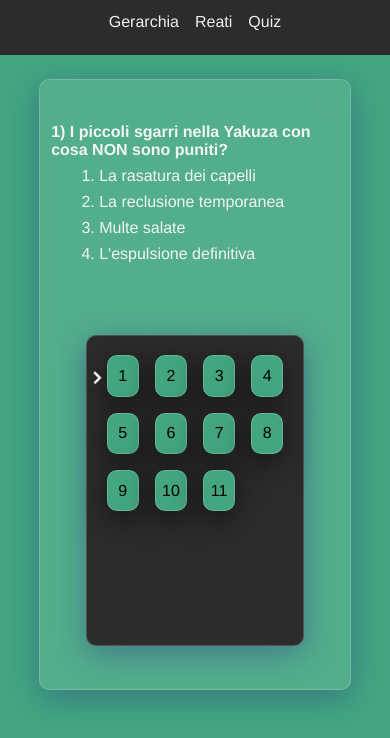
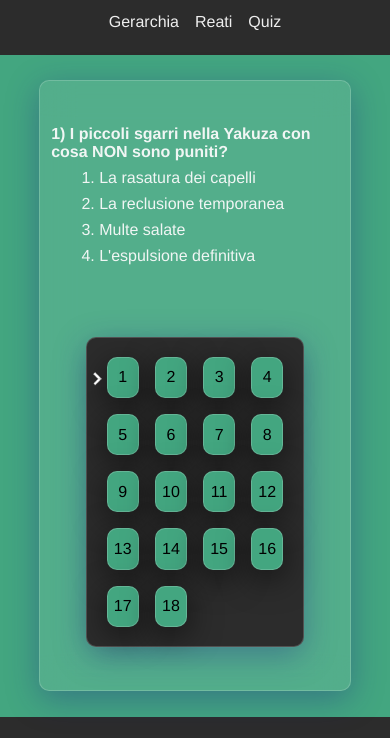
Before and after one commit to Anaconda04777/Wiki_Mafia, a plain HTML site: page pagine/quiz.html in a window 390 px wide. Shown: the part 98-836 px from the top of the page. Drawn offline with Linux system fonts and the light colour scheme.

Commit message:
òsgflkdòlsgkgò

```diff
--- a/pagine/storia.html
+++ /dev/null
@@ -1,45 +0,0 @@
-<!DOCTYPE html>
-<html lang="it">
-<head>
-    <meta charset="UTF-8">
-    <meta http-equiv="X-UA-Compatible" content="IE=edge">
-    <meta name="viewport" content="width=device-width, initial-scale=1.0">
-    <link rel="stylesheet" href="../style/global.css">
-    <title>Storia</title>
-</head>
-<body>
-    <header class="centrator p1">
-        <h1 class="m0">Wiki Mafia</h1> <!--Testo non ancora deciso ovviamente-->
-        <div class="pagine">
-            <a href="/pagine/index.html" class="m0">Home</a>
-            <a href="/pagine/mafieEstere.html" class="m0">Mafie estere</a>
-            <a href="/pagine/mafieItalia.html" class="m0">Mafie italiane</a>
-            <a href="/pagine/gerarchia.html" class="m0">Gerarchia</a>
-            <a href="/pagine/reati.html" class="m0">Reati</a>
-            <a href="/pagine/quiz.html" class="m0">Quiz</a>
-        </div>
-    </header>
-
-    <main>
-        <h1>Work in progress</h1>
-    </main>
-
-    <footer class="bg1 p2">
-        <div class="pagine">
-            <a href="/pagine/index.html" class="m0">Home</a>
-            <a href="/pagine/mafieEstere.html" class="m0">Mafie estere</a>
-            <a href="/pagine/mafieItalia.html" class="m0">Mafie italiane</a>
-            <a href="/pagine/gerarchia.html" class="m0">Gerarchia</a>
-            <a href="/pagine/reati.html" class="m0">Reati</a>
-            <a href="/pagine/quiz.html" class="m0">Quiz</a>
-        </div>
-        <div class="social">
-            <!--Poi ci mettiamo i png-->
-            <a href=""><img src="../Assets/social/facebook.png" alt="Facebook"></a>
-            <a href=""><img src="../Assets/social/instagram.png" alt="Instagram"></a>
-            <a href=""><img src="../Assets/social/twitter.png" alt="Twitter"></a>
-            <a href=""><img src="../Assets/social/youtube.png" alt="YouTube"></a>
-        </div>
-    </footer>
-</body>
-</html>
--- a/script/mafieEstero.js
+++ b/script/mafieEstero.js
@@ -1,3 +1,8 @@
+
+// Per il prof Ugolotti: questa pagina è stata fatta interamente dallo studente Giuseppe Didonna.
+// La studentessa De Marinis Ilaria ci tiene a dichiarare che non approva il metodo da lui utilizzato e la ringrazie per la sua attenzione e comprensione.
+
+
 let btnCamorra
 let btnNdrangheta
 let btnSacraCorona
--- a/script/mafieItalia.js
+++ b/script/mafieItalia.js
@@ -1,3 +1,8 @@
+
+// Per il prof Ugolotti: questa pagina è stata fatta interamente dallo studente Giuseppe Didonna.
+// La studentessa De Marinis Ilaria ci tiene a dichiarare che non approva il metodo da lui utilizzato e la ringrazie per la sua attenzione e comprensione.
+
+
 let btnCamorra
 let btnNdrangheta
 let btnSacraCorona
--- a/script/quiz.js
+++ b/script/quiz.js
@@ -62,9 +62,44 @@ const domande = [
         rispostaCorretta : "Rosario Livitano",
     },
     {
-        titolo : "Il consigliere ha l'autorità di dare degli ordini al boss?",
+        titolo : "Il consigliere ha l'autorità di dare degli ordini al boss.",
         risposte : ["Vero", "Falso"],
         rispostaCorretta : "Falso",
+    },
+    {
+        titolo : "Quale è la gerarchia corretta?",
+        risposte : ["Boss - Caporegime - Vicecapo - Consigliere", "Boss - Consigliere - Vicecapo - Caporegime", "Consigliere - Boss - Caporegime - Vicecapo", "Consigliere - Boss - Vicecapo - Caporegime"],
+        rispostaCorretta : "Boss - Consigliere - Vicecapo - Caporegime",
+    },
+    {
+        titolo : "Un soldato può ricoprire altre cariche.",
+        risposte : ["Vero", "Falso"],
+        rispostaCorretta : "Vero",
+    },
+    {
+        titolo : "Il riciclaggio è:",
+        risposte : ["Un insieme di strategie e metodologie volte al recupero di materiali utili dai rifiuti al fine di riutilizzarli","una serie di pratiche utilizzata dalla criminalità organizzata per coprire denaro sporco","Entrambi", "Nessuna delle risposte precedenti."],
+        rispostaCorretta : "Vero",
+    },
+    {
+        titolo : "",
+        risposte : [],
+        rispostaCorretta : "",
+    },
+    {
+        titolo : "",
+        risposte : [],
+        rispostaCorretta : "",
+    },
+    {
+        titolo : "",
+        risposte : [],
+        rispostaCorretta : "",
+    },
+    {
+        titolo : "",
+        risposte : [],
+        rispostaCorretta : "",
     }
 
 
@@ -98,24 +133,24 @@ function creaElementi() {
         <div id=${i} class="hide f-l">
             <h2>${i+1}) ${e.titolo}</h2>
             <ol>
-                <li class="m0">${e.risposte[0]}</li>
-                <li class="m0">${e.risposte[1]}</li>
-                <li class="m0">${e.risposte[2]}</li>
-                <li class="m0">${e.risposte[3]}</li>
+                ${addRiposte(e)}
             </ol>
         </div>
         `
     });
 
 
-
     //tabella domande
     for (let i = 0; i < domande.length; i++) {
-        tabellaDomande.innerHTML += `<div class="card m0 centrator c${i}">${i+1}</div>`
+        tabellaDomande.innerHTML += `<div class="card m0 centrator">${i+1}</div>`
     }
 
+}
 
-
+function addRiposte(e) {
+    let x = "";
+    e.risposte.forEach(g => x += `<li class="m0">${g}</li>`);
+    return x;
 }
 
 function eventListenerDomande(e) {
--- a/script/reati.js
+++ b/script/reati.js
@@ -10,7 +10,7 @@ const reati = [
         titolo:"Usura",
         id:"reato-2",
         img:"../Assets/reati/usura.jpg",
-        testo:"L'usura è la pratica che consiste nel fornire prestiti a tassi di interesse molto elevati, tali da rendere il loro rimborso molto difficile o impossibile. questa pratica illegale può spingere il debitore ad accettare condizioni svantaggiose, per esempio nella vendita di un bene as un prezzo più basso del suo valore effettivo, oppure il creditore a compiere atti illeciti ai danni del debitore per indurlo a pagare."
+        testo:"L'usura è la pratica che consiste nel fornire prestiti a tassi di interesse molto elevati, tali da rendere il loro rimborso molto difficile o impossibile. Questa pratica illegale può spingere il debitore ad accettare condizioni svantaggiose, per esempio nella vendita di un bene as un prezzo più basso del suo valore effettivo, oppure il creditore a compiere atti illeciti ai danni del debitore per indurlo a pagare."
     },
     {
         titolo:"Appalti illeciti",
@@ -22,13 +22,13 @@ const reati = [
         titolo:"Estorsione",
         id:"reato-4",
         img:"../Assets/reati/estorsione.png",
-        testo:"L'estorsione, in diritto, è un reato commesso da chi, con violenza o minaccia, costringe uno o più soggetti a fare o a non fare qualche atto, procura a sé o ad altri un ingiusto profitto con altrui danno. </br> in particolare, la mafia si serve della cosiddetta «protezione», un'attività criminale inquadrabile nell'ambito del racket(attività criminali finalizzate a controllare determinati settori delle attività economiche e commerciali), generalmente volta ad ottenere da parte di un operatore economico un pagamento periodico in cambio di una presunta offerta di protezione (o, In Italia, «pizzo»)."
+        testo:"L'estorsione, in diritto, è un reato commesso da chi, con violenza o minaccia, costringe uno o più soggetti a fare o a non fare qualche atto, procura a sé o ad altri un ingiusto profitto con altrui danno. </br> In particolare, la mafia si serve della cosiddetta «protezione», un'attività criminale inquadrabile nell'ambito del racket(attività criminali finalizzate a controllare determinati settori delle attività economiche e commerciali), generalmente volta ad ottenere da parte di un operatore economico un pagamento periodico in cambio di una presunta offerta di protezione (o, In Italia, «pizzo»)."
     },
     {
         titolo:"Traffico e Spaccio di droga",
         id:"reato-5",
         img:"../Assets/reati/spaccio.jpg",
-        testo:"Il traffico di droga, propriamente narcotraffico, o traffico di stupefacenti, è il sistema di compravendita illegale delle sostanze stupefacenti. </br> Quest’attività è considerata una delle principali fonti di entrate di tutte le organizzazioni criminali di stampo mafioso, nonché dei cosiddetti cartelli della droga dell'America centrale e dell'America Latina."
+        testo:"Il traffico di droga, propriamente narcotraffico, o traffico di stupefacenti, è il sistema di compravendita illegale delle sostanze stupefacenti. </br> Quest’attività è considerata una delle principali fonti di entrate di tutte le organizzazioni criminali di stampo mafioso, specialmente per i cosiddetti cartelli della droga dell'America centrale e dell'America Latina."
     },
     {
         titolo:"Sfruttamento della Prostituzione",
--- a/style/gerarchia.css
+++ b/style/gerarchia.css
@@ -1,3 +1,8 @@
+
+main {
+  margin-left: 20vw;
+  margin-right: 20vw;
+}
 
 .card {
   position: relative;
@@ -75,7 +80,6 @@ svg {
 
 /*-------------------*/
 #container {
-  margin: 0 10vw; /*ma questo margin? ti consiglio di toglierlo, schiaccia troppo le card, al massimo lavora sulle*/
   display: grid;
   grid-template-columns: 1fr 1.5fr 1fr;
   grid-template-rows: 1fr 1fr 0.7fr 0.7fr 0.7fr;
@@ -100,7 +104,8 @@ svg {
 @media only screen and (max-width: 1230px) {
 
   main {
-    margin: 0 10vw;
+    margin-left: 10vw;
+    margin-right: 10vw;
   }
 
   #container {
@@ -121,7 +126,8 @@ svg {
 
 @media only screen and (max-width: 700px) {
   main {
-      margin: 0 0;
+    margin-left: 3vw;
+    margin-right: 3vw;
   }
 
   #container {
--- a/style/global.css
+++ b/style/global.css
@@ -14,6 +14,9 @@ al nostro progetto + cose utili*/
 
 body {
     background-color: var(--color2);
+    min-height: 100vh;
+    display:flex;
+    flex-direction:column;
 }
 
 * {
@@ -27,12 +30,12 @@ p {
     font-weight: lighter;
 }
 main {
-    margin: 0 15vw;
+    margin-top: 3vh;
+    margin-bottom: 3vh;
 }
 /*header -----------------*/
 
 header {
-    margin-bottom: 1.5rem;
     background-color: var(--color1);
 }
 
@@ -56,9 +59,8 @@ header * {
 footer {
     display: flex;
     justify-content: space-between;
-    margin-top: 1.5rem;
+    margin-top: auto;
     background-color: var(--color1);
-
 }
 
 footer * {
--- a/style/index.css
+++ b/style/index.css
@@ -1,5 +1,6 @@
 main {
-    margin: 0 25vw;
+    margin-left: 25vw;
+    margin-right: 25vw;
 }
 
 .par-introduttivo {
@@ -102,7 +103,8 @@ main {
 
 @media only screen and (max-width: 700px) {
     main {
-        margin: 0 15vw;
+        margin-left: 15vw;
+        margin-right: 15vw;
     }
 
     .container {
--- a/style/mafiaEstero.css
+++ b/style/mafiaEstero.css
@@ -15,7 +15,8 @@
     background: linear-gradient(to right, var(--color1) 0px, transparent 150px), url(../Assets/mafieEstero/italoamericana.jpg)var(--color1);
 }
 main {
-    margin: 0 20vw;
+    margin-left: 20vw;
+    margin-right: 20vw;
 }
 
 /*animazione card hover*/
@@ -138,6 +139,7 @@ main > .card > p {
 
 @media only screen and (max-width: 700px) {
     main {
-        margin: 0 5vw;
+        margin-left: 5vw;
+        margin-right: 5vw;
     }
 }
--- a/style/mafieItalia.css
+++ b/style/mafieItalia.css
@@ -19,7 +19,8 @@
 }
 
 main {
-    margin: 0 20vw;
+    margin-left: 20vw;
+    margin-right: 20vw;
 }
 
 /*animazione card hover*/
@@ -138,7 +139,8 @@ main > .card > p {
 
 @media only screen and (max-width: 700px) {
     main {
-        margin: 0 5vw;
+        margin-left: 5vw;
+        margin-right: 5vw;
     }
 
     .container > .card {
--- a/style/quiz.css
+++ b/style/quiz.css
@@ -1,12 +1,7 @@
 main {
     display: flex;
-    margin-bottom: auto;
-    margin: 0 10vw;
-}
-
-
-footer {
-    margin-top: 19.7%;
+    margin-left: 10vw;
+    margin-right: 10vw;
 }
 
 main.card {
@@ -170,7 +165,6 @@ li {
 
 @media only screen and (max-width: 700px) {
     main {
-        margin: 0 10vw;
         justify-content: center;
         align-items: center;
     }
--- a/style/reati.css
+++ b/style/reati.css
@@ -87,7 +87,8 @@
 
 @media only screen and (max-width: 700px) {
   main {
-      margin: 0 0;
+      margin-left: 3vw;
+      margin-right: 3vw;
   }
 
 }
```
Also changed, not shown: pagine/index.html (+1 -1 lines), Assets/mafieItalia/scu.jpg.
